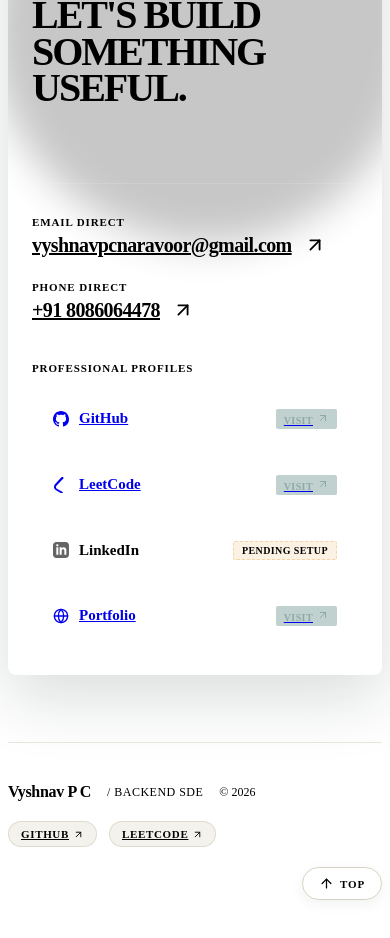
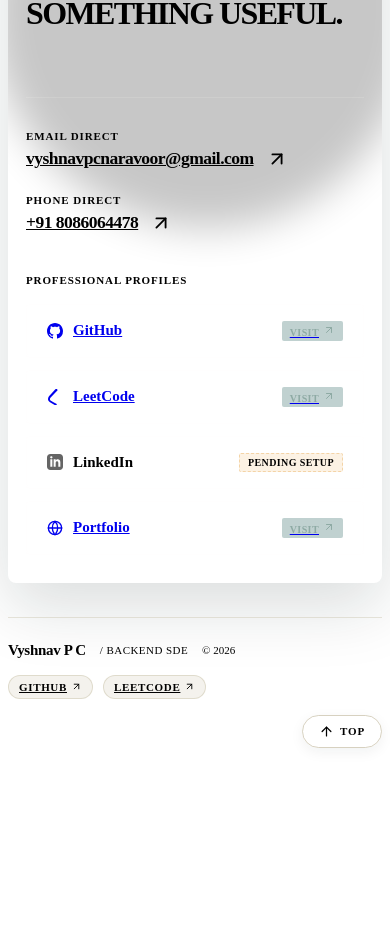
Before and after one commit to vyshn4v/portfolio, a React (Vite) app: page / in a window 390 px wide. Shown: the part 10127-11065 px from the top of the page. After the commit the page ends 10903 px from the top, so only its background shows below. Built offline with nearby package versions, Linux system fonts and the light colour scheme; the HTML template or start-up script is replaced by a standard one.

Commit message:
style(spacing): reduce excessive bottom spacing in Contact section and Footer

```diff
--- a/src/components/Contact/Contact.css
+++ b/src/components/Contact/Contact.css
@@ -1,6 +1,6 @@
 .contact-section {
-  padding-top: clamp(60px, 8vh, 120px);
-  padding-bottom: clamp(60px, 8vh, 120px);
+  padding-top: clamp(48px, 6vh, 96px);
+  padding-bottom: clamp(32px, 4vh, 56px);
   position: relative;
   background-color: var(--color-bg);
 }
@@ -194,3 +194,18 @@
     gap: 40px;
   }
 }
+
+@media (max-width: 640px) {
+  .contact-panel {
+    padding: 28px 18px;
+  }
+
+  .contact-heading {
+    font-size: clamp(32px, 8vw, 48px);
+  }
+
+  .channel-action-link {
+    font-size: clamp(17px, 4.5vw, 24px);
+    word-break: break-all;
+  }
+}
--- a/src/components/Footer/Footer.css
+++ b/src/components/Footer/Footer.css
@@ -1,6 +1,6 @@
 .footer-container {
-  padding-top: 40px;
-  padding-bottom: calc(48px + env(safe-area-inset-bottom, 0px));
+  padding-top: 24px;
+  padding-bottom: max(20px, env(safe-area-inset-bottom, 20px));
   background-color: var(--color-bg);
   border-top: 1px solid rgba(198, 190, 165, 0.4);
   position: relative;
@@ -10,19 +10,19 @@
   display: flex;
   align-items: center;
   justify-content: space-between;
-  gap: 24px;
+  gap: 20px;
 }
 
 .footer-left {
   display: flex;
   align-items: center;
-  gap: 16px;
+  gap: 14px;
   flex-wrap: wrap;
 }
 
 .footer-brand {
   font-family: var(--font-display);
-  font-size: 16px;
+  font-size: 15px;
   font-weight: 700;
   color: var(--color-ink);
   letter-spacing: -0.02em;
@@ -30,7 +30,7 @@
 
 .footer-role {
   font-family: var(--font-mono);
-  font-size: 12px;
+  font-size: 11px;
   color: var(--color-ink-muted);
   letter-spacing: 0.04em;
   text-transform: uppercase;
@@ -38,14 +38,14 @@
 
 .footer-center {
   font-family: var(--font-mono);
-  font-size: 12px;
+  font-size: 11px;
   color: var(--color-ink-light);
 }
 
 .footer-links-group {
   display: flex;
   align-items: center;
-  gap: 12px;
+  gap: 10px;
   flex-wrap: wrap;
 }
 
@@ -57,7 +57,7 @@
   font-size: 11px;
   font-weight: 600;
   letter-spacing: 0.06em;
-  padding: 6px 12px;
+  padding: 5px 10px;
   border-radius: 999px;
   background-color: rgba(198, 190, 165, 0.2);
   border: 1px solid rgba(198, 190, 165, 0.45);
@@ -75,7 +75,7 @@
 .footer-right {
   display: flex;
   align-items: center;
-  gap: 16px;
+  gap: 14px;
 }
 
 /* Floating-style Bubble Back to Top */
@@ -120,7 +120,7 @@
   .footer-inner {
     flex-direction: column;
     align-items: flex-start;
-    gap: 20px;
+    gap: 16px;
   }
 
   .footer-right {
```
